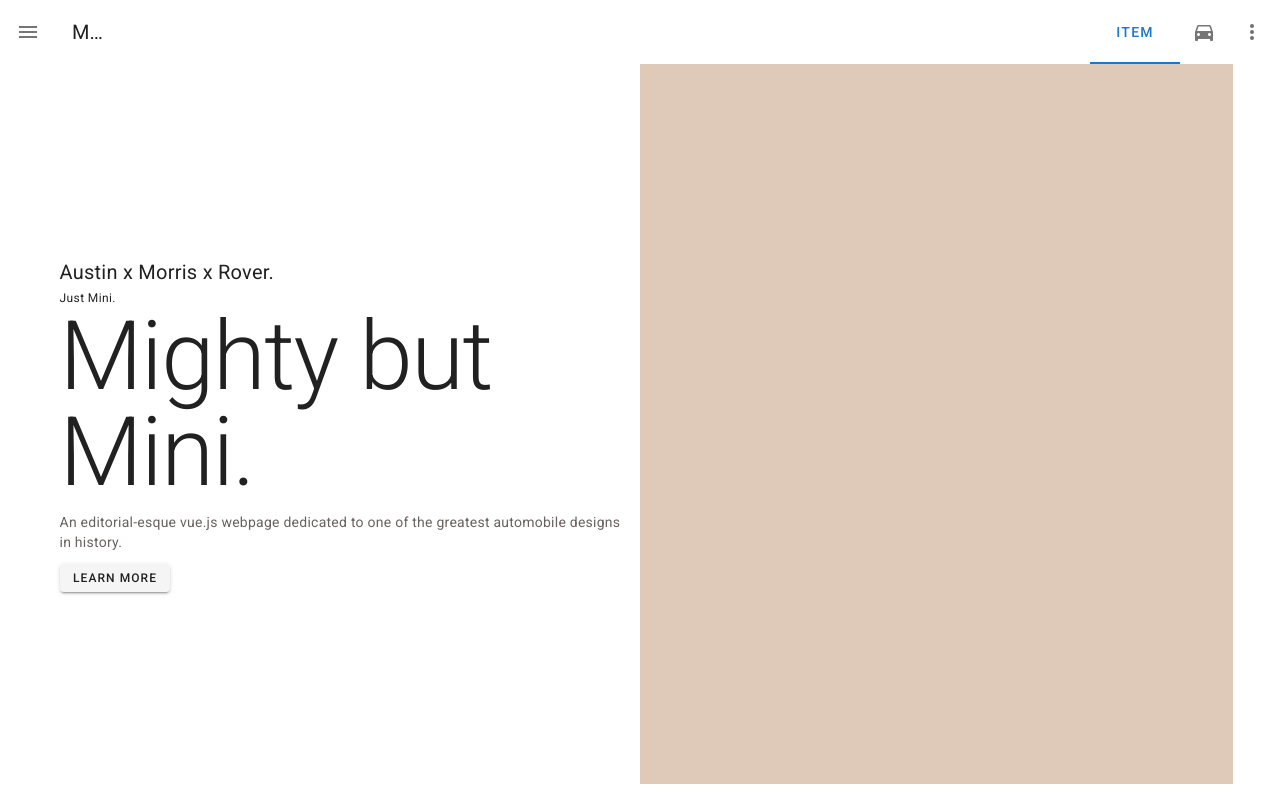
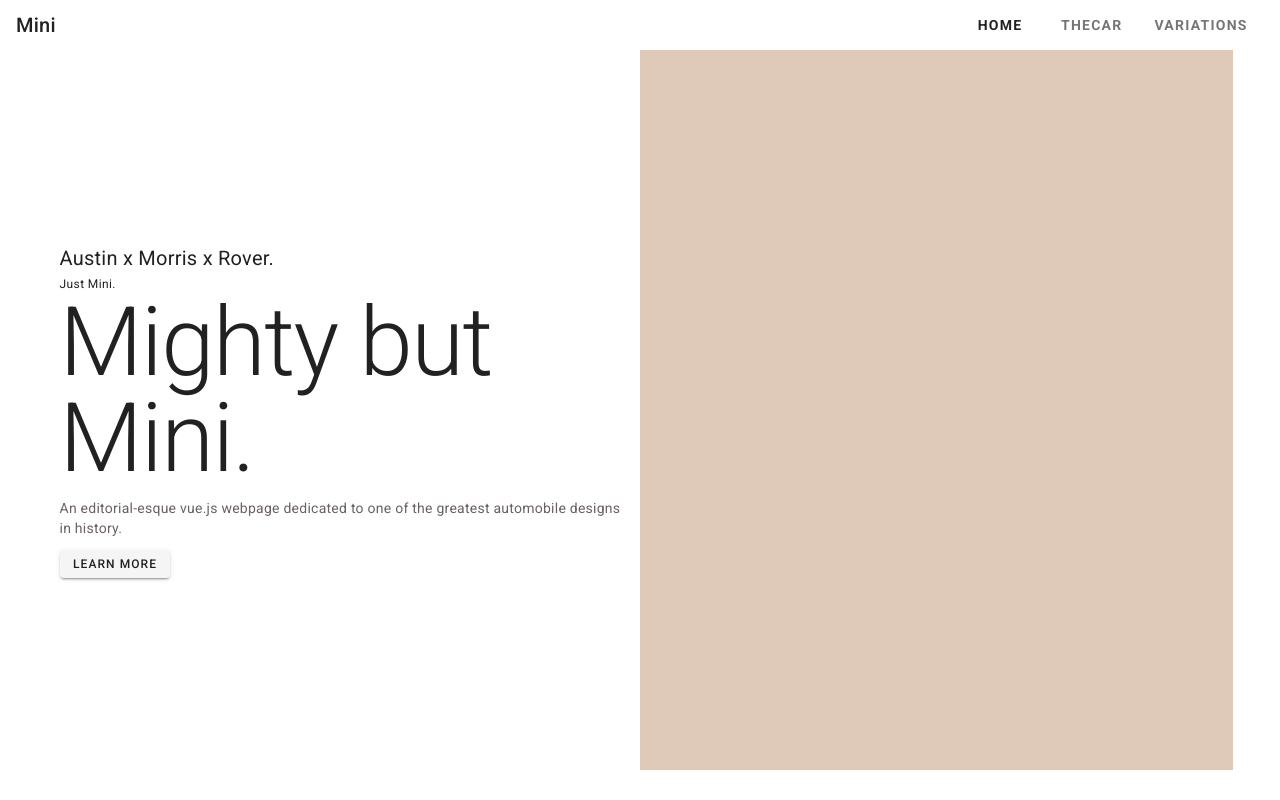
Before and after one commit to Ceelai/Striking-Mini, a Vue app: page / in a window 1280 px wide. Built offline with nearby package versions, Linux system fonts and the light colour scheme.

Commit message:
Update AppNavigation.vue
Added Navbar

```diff
--- a/src/components/AppNavigation.vue
+++ b/src/components/AppNavigation.vue
@@ -1,35 +1,63 @@
 <template>
-  <v-toolbar flat>
-    <v-app-bar-nav-icon></v-app-bar-nav-icon>
-    <v-toolbar-title>{{ appTitle }}</v-toolbar-title>
-    <v-spacer></v-spacer>
-    <v-tabs right>
-      <v-tab>Item</v-tab>
-    </v-tabs>
-    <v-btn icon to="/thecar">
-      <v-icon>mdi-car</v-icon>
-    </v-btn>
-    <v-btn icon>
-      <v-icon>mdi-dots-vertical</v-icon>
-    </v-btn>
-  </v-toolbar>
+  <div>
+    <v-app-bar id="top-nav-bar" height="50" app color="white" flat>
+      <!-- <v-app-bar-nav-icon></v-app-bar-nav-icon> -->
+      <v-toolbar-title class="title">{{ appTitle }}</v-toolbar-title>
+      <v-spacer></v-spacer>
+      <div>
+      <v-tabs class="hidden-sm-and-down" right optional>
+        <v-tab
+          v-for="(name, i) in tabs"
+          :key="i"
+          :to="{ name }"
+          :exact="name === 'Home'"
+          :ripple="false"
+          active-class="text--primary"
+          class="font-weight-bold"
+          min-width="75"
+          text
+        >
+          {{ name }}
+        </v-tab>
+      </v-tabs>
+      </div>
+      <v-app-bar-nav-icon class="hidden-md-and-up" @click="drawer = !drawer" />
+    </v-app-bar>
+  </div>
 </template>
 
 <script>
 export default {
   name: "AppNavigation",
+  props: {},
   data() {
     return {
       appTitle: "Mini",
-      drawer: false,
-      items: []
+      drawer: null,
+      isActive: false,
+      tabs: ["Home", "TheCar", "Variations"]
     };
-  }
+  },
+  methods: {},
+  mounted() {}
 };
 </script>
 
 <style scoped lang="scss">
-.v-toolbar {
-  flex: none;
+.title {
+  overflow: auto;
+}
+
+#top-nav-bar{
+  .v-tabs-slider{
+    max-width: 24px;
+    margin: 0 auto;
+  }
+
+  .v-tab{
+    &::before{
+      display: none;
+    }
+  }
 }
 </style>
```
